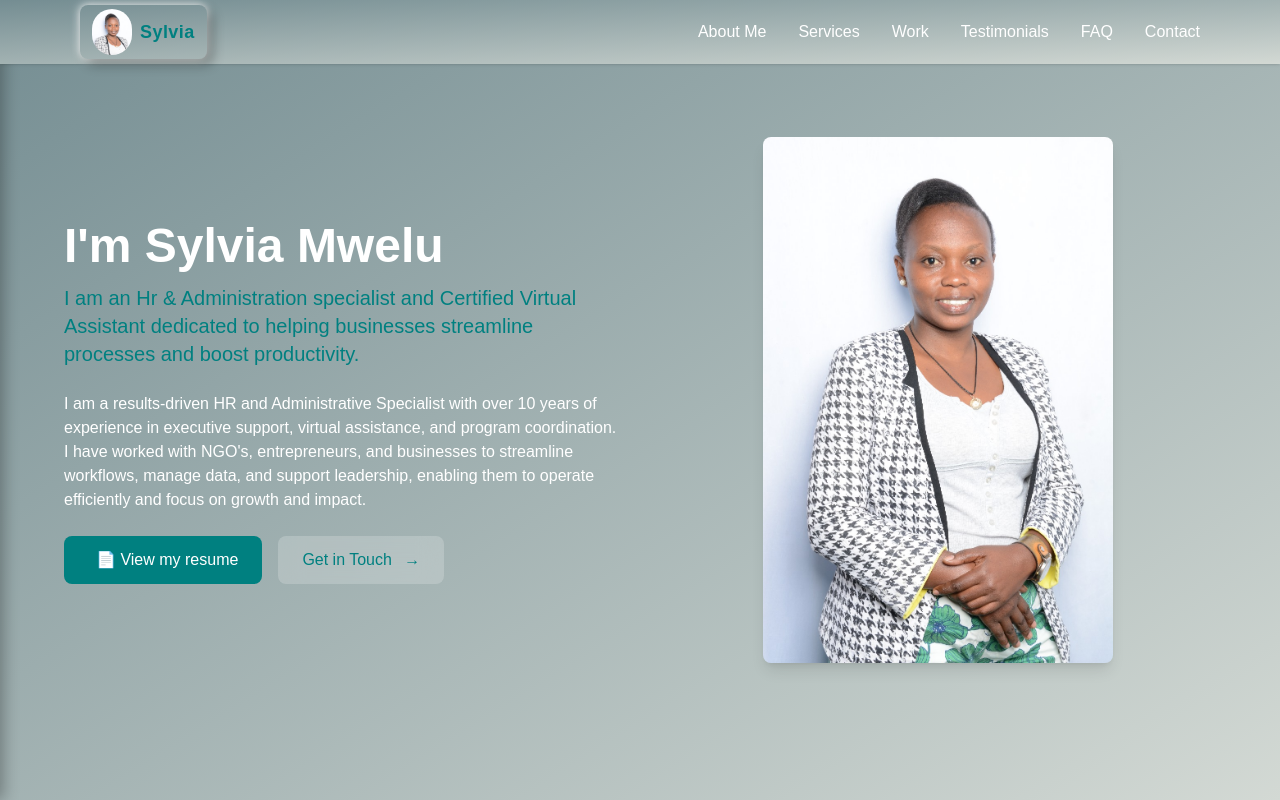
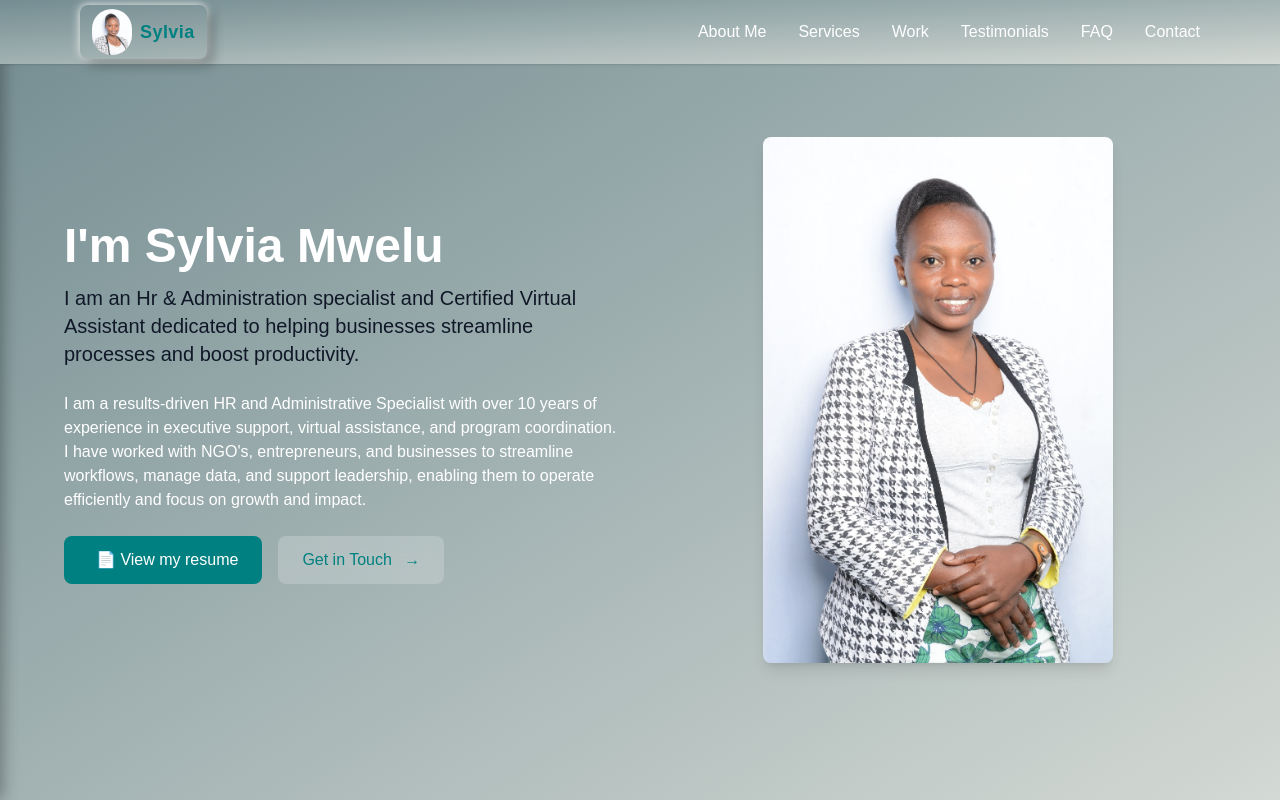
Before and after one commit to Nthenge/imaray, a Next.js app: page / in a window 1280 px wide. Shown: the top 800 px of the page. Built offline with nearby package versions, Linux system fonts and the light colour scheme.

Commit message:
intro text color darkgrey

```diff
--- a/app/componets/home/HomeSection.tsx
+++ b/app/componets/home/HomeSection.tsx
@@ -13,7 +13,7 @@ const HomeSection = () => {
         <div className="space-y-6 leading-1.7">
           <h1 className="text-4xl md:text-5xl font-extrabold leading-tight pt-35 md:pt-0">
             <span className="block">I&apos;m Sylvia Mwelu</span>
-            <span className="block text-lg md:text-xl font-light mt-2 text-[#008080]">
+            <span className="block text-lg md:text-xl font-light mt-2 text-gray-900">
               I am an Hr & Administration specialist and Certified Virtual Assistant dedicated to helping businesses streamline processes and boost productivity.
             </span>
           </h1>
```
